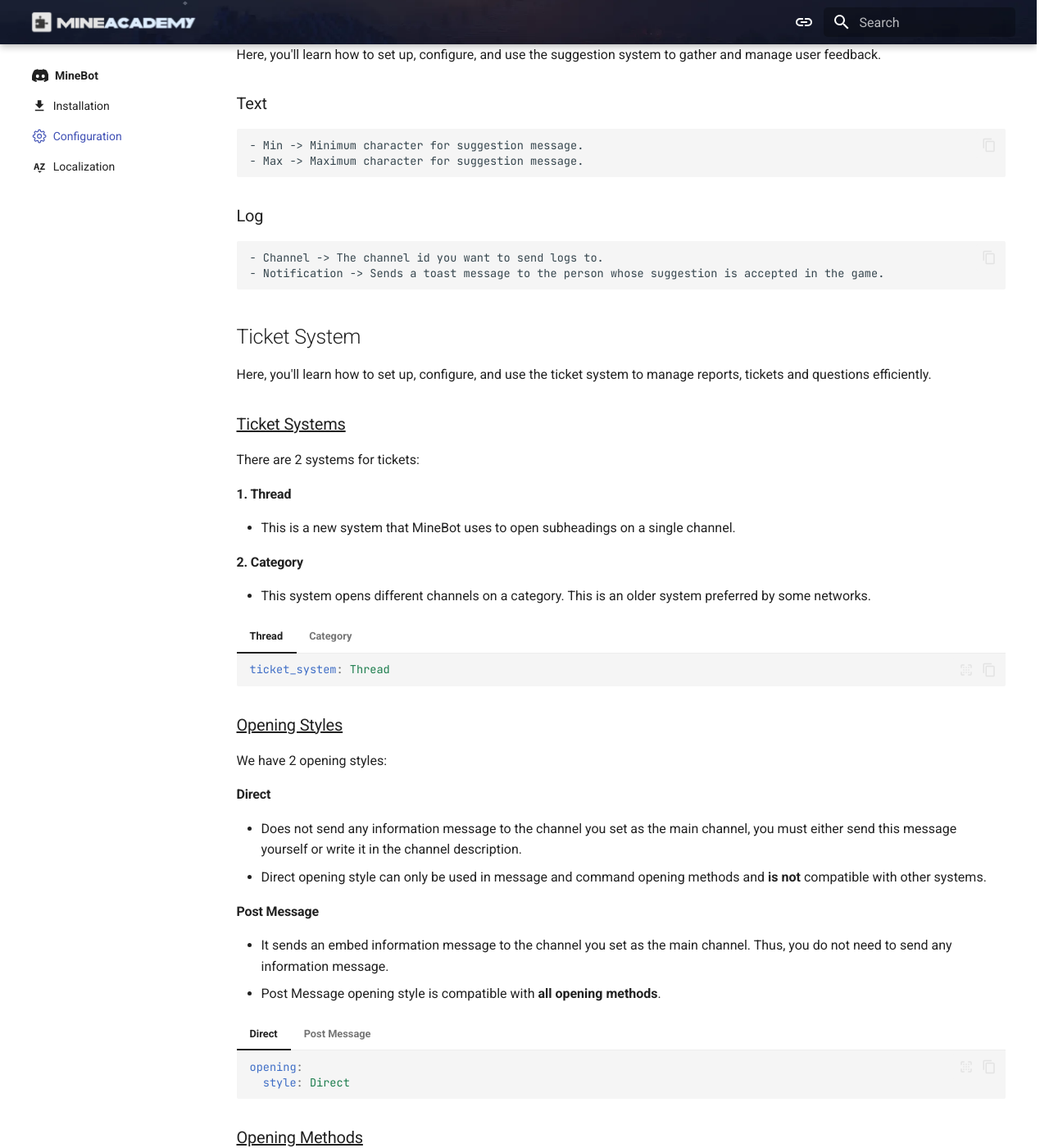
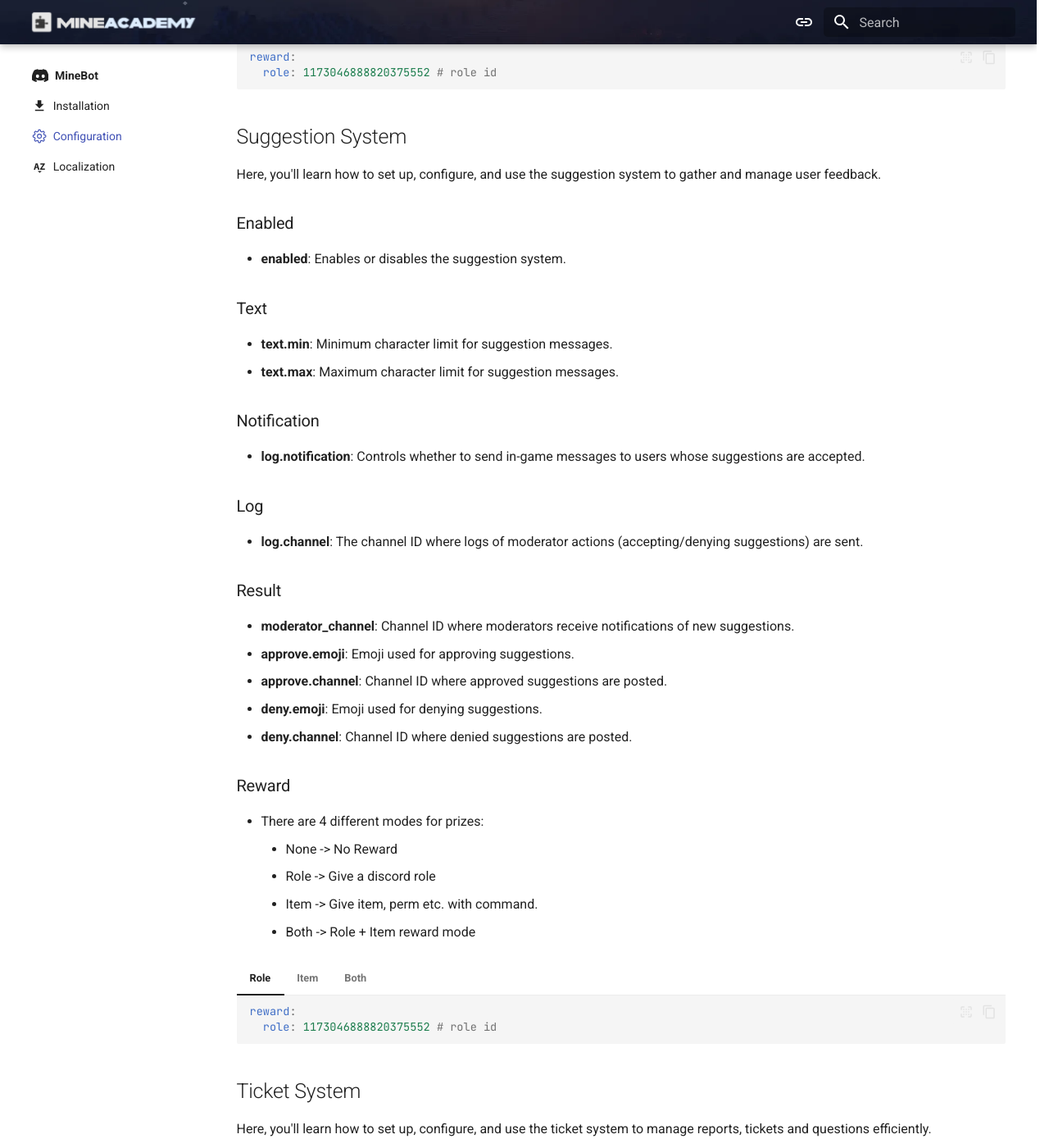
Before and after one commit to kangarko/docs, an MkDocs documentation site: the page built from docs/minebot/configuration/index.md, in a window 1280 px wide and 1400 px high, scrolled down 2427 px. Shown: the whole window at 82% size. Built offline with MkDocs 1.6.1 and Material for MkDocs 9.7.7, drawn with Linux system fonts in a browser that asks for light colours; plug-ins that fetch from the network failed and are left out; comment, search, counter and statistics services are not loaded; some of the changed text lies outside the part shown.

Commit message:
Update docs to latest release

````diff
--- a/docs/minebot/configuration/index.md
+++ b/docs/minebot/configuration/index.md
@@ -27,19 +27,29 @@
 - We provide this section with compatibility with two different providers.
 - You can tell us which provider you are using in the database.provider section.
 === ":simple-mongodb: MongoDB"
-    1. **Collection**: On MongoDB, you can write whatever you want the name of the collection in the cluster to be.
-    2. **URI**: The URI we need to connect to your MongoDB database.
-=== ":simple-sqlite: SqLite"
+    1. **collection**: On MongoDB, you can write whatever you want the name of the collection in the cluster to be.
+    2. **uri**: The URI we need to connect to your MongoDB database.
+=== ":simple-mysql: MySQL"
+    1. **host**: The hostname of your MySQL server.
+    2. **port**: The port number for your MySQL server (default: 3306).
+    3. **user**: The username for accessing your MySQL database.
+    4. **password**: The password for the MySQL user.
+    5. **database**: The name of the MySQL database.
+=== ":simple-sqlite: SQLite"
     - There is no extra key you need to add in this section.
 
-### Server RCON
-- You need to enter the RCON information we need to connect to your Minecraft server in this section.
-- Enable RCON by setting enable-rcon to true in server.properties.
-- If you do not enter any information in this section, server support will automatically switch off.
-=== ":material-minecraft: RCON Information"
-    1. **IP**: The IP address of your server.
-    2. **Port**: The port for the RCON connection from rcon.port in server.properties. Set to 25575 by default.
-    3. **Password**: The password from rcon.password in server.properties.
+### Server WebSocket
+- You need to enter the WebSocket information we need to connect to your Minecraft server in this section.
+- Install the MineBotConnector from our [plugins page](https://mineacademy.org/plugins).
+- If `server.enabled` is set to `false`, this section can be skipped.
+=== ":material-minecraft: WebSocket Information"
+    1. **uri**: Enter the WebSocket URI for your Minecraft server.
+    2. **password**: Provide the password set in the MineBotConnector plugin for authentication.
+=== ":material-minecraft: Minecraft Events"
+    1. **log.enabled**: Enable logging of Minecraft events to a Discord channel.
+    2. **log.channel**: The channel where log messages will be sent.
+    3. **minecraft.to-discord**: Set to true to sync events from Minecraft to Discord.
+    4. **minecraft.from-discord**: Set to true to sync events from Discord to Minecraft.
 
 ### Embed Color
 - You can change the default colors used in Discord embed messages in this section.
@@ -50,16 +60,23 @@
 
 This section is straightforward - you can activate or deactivate commands as needed.
 
-### Enabled
-- You can enable or disable the log from this section.
+#### enabled
+- You can enable or disable the command from this section.
 
-### Channel
+#### log
+- You can enable or disable the logging from this section.
+
+#### channel
 - You need to write the id of the channel you want the log to go to here.
 - Remember that the channel must be a writing channel.
 
 ## Account Linking System
 
 Here, you'll learn how to link your Minecraft and Discord accounts with MineBot to unlock additional features.
+
+### Logging
+  - **log**: Enable/Disable
+  - **channel**: Writing channel for logging
 
 ### Reward Mode
 - With this setting, you can distribute certain rewards to people who pairs their account.
@@ -95,14 +112,53 @@
 
 Here, you'll learn how to set up, configure, and use the suggestion system to gather and manage user feedback.
 
+### Enabled
+- **enabled**: Enables or disables the suggestion system.
+
 ### Text
-    - Min -> Minimum character for suggestion message.
-    - Max -> Maximum character for suggestion message.
+- **text.min**: Minimum character limit for suggestion messages.
+- **text.max**: Maximum character limit for suggestion messages.
+
+### Notification
+- **log.notification**: Controls whether to send in-game messages to users whose suggestions are accepted.
 
 ### Log
-    - Channel -> The channel id you want to send logs to.
-    - Notification -> Sends a toast message to the person whose suggestion is accepted in the game.
+- **log.channel**: The channel ID where logs of moderator actions (accepting/denying suggestions) are sent.
 
+### Result
+- **moderator_channel**: Channel ID where moderators receive notifications of new suggestions.
+- **approve.emoji**: Emoji used for approving suggestions.
+- **approve.channel**: Channel ID where approved suggestions are posted.
+- **deny.emoji**: Emoji used for denying suggestions.
+- **deny.channel**: Channel ID where denied suggestions are posted.
+
+### Reward
+- There are 4 different modes for prizes:
+    - None -> No Reward
+    - Role -> Give a discord role
+    - Item -> Give item, perm etc. with command.
+    - Both -> Role + Item reward mode
+
+=== "Role"
+    ```yaml
+    reward:
+      role: 1173046888820375552 # role id
+    ```
+=== "Item"
+    ```yaml
+    reward:
+      item: # give command(s)
+        - "give {player} minecraft:iron_ingot 64"
+        - "give {player} minecraft:diamond 32"
+    ```
+=== "Both"
+    ```yaml
+    reward:
+      role: 1173046888820375552 # role id
+      item: # give command(s)
+        - "give {player} minecraft:iron_ingot 64"
+        - "give {player} minecraft:diamond 32"
+    ```
 ## Ticket System
 
 Here, you'll learn how to set up, configure, and use the ticket system to manage reports, tickets and questions efficiently.
@@ -118,34 +174,34 @@
 
 === "Thread"
     ```yaml
-    ticket_system: Thread
+    ticket_system: thread
     ```
 === "Category"
     ```yaml
-    ticket_system: Category
+    ticket_system: category
     ```
 
-### <u>Opening Styles</u>
-We have 2 opening styles:
+### <u>Starting Styles</u>
+In this section we have 2 different start styles:
 
 #### Direct
-- Does not send any information message to the channel you set as the main channel, you must either send this message yourself or write it in the channel description.
-- Direct opening style can only be used in message and command opening methods and **is not** compatible with other systems.
+- No message is sent to the ticket channel opened in this startup style.
+- Compatible with all opening methods **except** message opening method.
+- Supports **only** the command closing method.
 
-#### Post Message
-- It sends an embed information message to the channel you set as the main channel. Thus, you do not need to send any information message.
-- Post Message opening style is compatible with **all opening methods**.
+#### Post Information
+- The information received at startup is sent to the channel as an embed message.
+- Compatible with **all** opening and closing methods.
 
 === "Direct"
     ```yaml
-    opening:
-      style: Direct
+    starting:
+      style: direct
     ```
-=== "Post Message"
+=== "Post Information"
     ```yaml
-    opening:
-      style: Post Message
-      message_channel: 1275571829657833584
+    starting:
+      style: post information
     ```
 
 ### <u>Opening Methods</u>
@@ -252,28 +308,27 @@
           category_id: 1270857751366602783
     ```
 
-
-### <u>Starting Styles</u>
-In this section we have 2 different start styles:
+### <u>Opening Styles</u>
+We have 2 opening styles:
 
 #### Direct
-- No message is sent to the ticket channel opened in this startup style.
-- Compatible with all opening methods **except** message opening method.
-- Supports **only** the command closing method.
+- Does not send any information message to the channel you set as the main channel, you must either send this message yourself or write it in the channel description.
+- Direct opening style can only be used in message and command opening methods and **is not** compatible with other systems.
 
-#### Post Information
-- The information received at startup is sent to the channel as an embed message.
-- Compatible with **all** opening and closing methods.
+#### Post Message
+- It sends an embed information message to the channel you set as the main channel. Thus, you do not need to send any information message.
+- Post Message opening style is compatible with **all opening methods**.
 
 === "Direct"
     ```yaml
-    starting:
+    opening:
       style: Direct
     ```
-=== "Post Information"
+=== "Post Message"
     ```yaml
-    starting:
-      style: Post Information
+    opening:
+      style: Post Message
+      message_channel: 1275571829657833584
     ```
 
 
@@ -321,70 +376,63 @@
 ### <u>Transcript Methods</u>
 We have added 5 different customisable transcript methods for you:
 
-#### No Transcript
+#### no transcript
 - Do nothing.
 
-#### Move Channel
+#### move channel
 - This method moves the channel to another category.
 - Only available for category ticket system.
 
-#### Lock Channel
+#### lock channel
 - This method locks the thread.
 - Only available for thread ticket system.
 
-#### Send Channel As Text
+#### send channel as text
 - This method saves all messages from the channel in a .txt file.
 
-##### Upload Methods
-
-###### Github
-- Sends the saved file to the designated github repo.
-
-###### Channel
-- Sends the saved file to the designated discord channel.
-
-#### Send Channel As HTML
+#### send channel as html
 - This method saves all messages from the channel in a .html file.
 - [For example page click here](https://egehankilicarslan.github.io/minebot-transcript-example/html/1726687925.html)
 
-##### Upload Methods
 
-###### Github
+### Upload Methods
+
+#### github
 - Sends the saved file to the designated github repo.
 
-###### Channel
+#### channel
 - Sends the saved file to the designated discord channel.
 
 === "No Transcript"
     ```yaml
     transcript:
-      method: No Transcript
+      method: no transcript
     ```
 === "Move Channel"
     ```yaml
     transcript:
-      method: Move Channel
+      method: move channel
       category_id: 1270857751366602783
     ```
 === "Lock Channel"
     ```yaml
     transcript:
-      method: Lock Channel
+      method: lock channel
     ```
 === "Send Channel As Text"
     ```yaml
     transcript:
-      method: Send Channel as Text
+      method: send channel as text
       upload:
-        method: Channel
+        method: channel
         channel_id: 1277218813632450662
     ```
 === "Send Channel As HTML"
     ```yaml
     transcript:
-      method: Send Channel as HTML
+      method: send channel as html
       upload:
-        method: Github
+        method: github
         token: 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
         repo: EgehanKilicarslan/minebot-transcript-example
         branch: master
@@ -396,15 +444,15 @@
 #### Staff Notifications
 
 ##### Mention
-- Sends an in-game toast message to the staffs when tagged in the channel.
+- Sends an in-game message to the staffs when tagged in the channel.
 
 #### User Notifications
 
 ##### Mention
-- Sends an in-game toast message to the users when tagged in the channel.
+- Sends an in-game message to the users when tagged in the channel.
 
 ##### Answer
-- Sends users an in-game toast message when the ticket is marked as resolved.
+- Sends users an in-game message when the ticket receives a message from staff.
 
 ##### Close
-- Sends an in-game toast message to users when the ticket is closed.
+- Sends an in-game message to users when the ticket is closed.
````
Also changed, not shown: docs/minebot/localization/index.md (+1 -35 lines).
